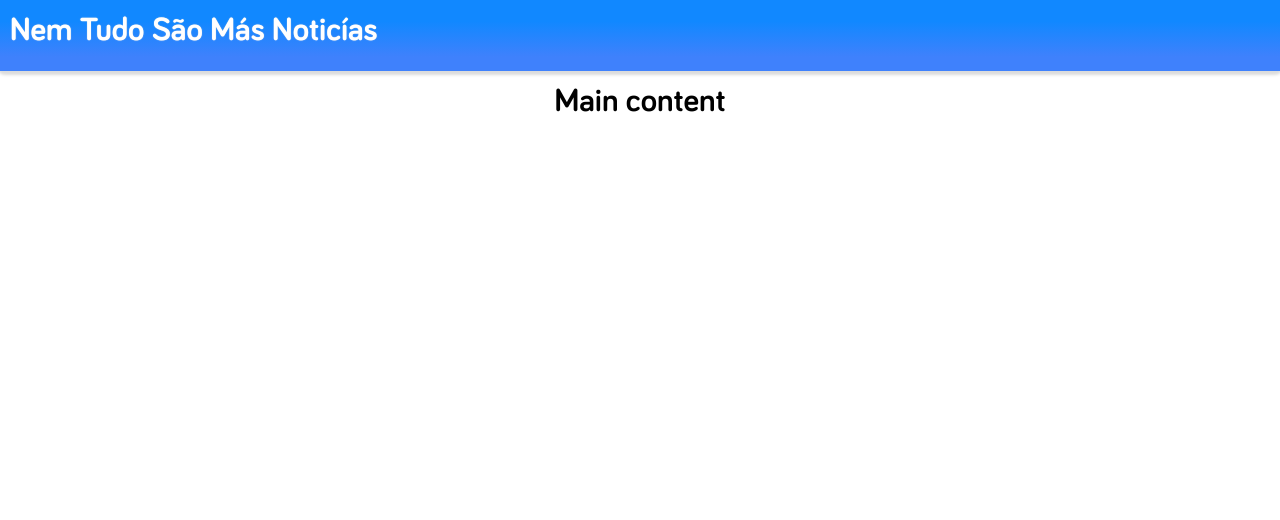
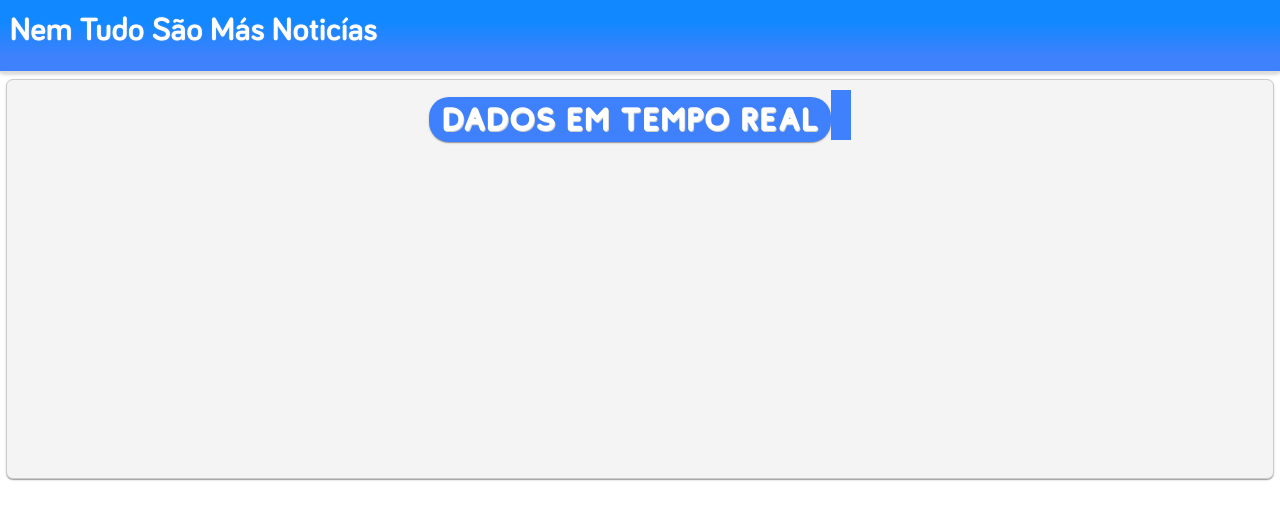
Before and after one commit to DavidLuna0/noteverythingisbadnews, a React (Create React App) app: page / in a window 1280 px wide. Shown: the top 520 px of the page. Built offline with nearby package versions, Linux system fonts and the light colour scheme; no server answers.

Commit message:
Ceating styles to the main content component

```diff
--- a/src/App.css
+++ b/src/App.css
@@ -12,27 +12,3 @@
     animation: App-logo-spin infinite 20s linear;
   }
 }
-
-.App-header {
-  background-color: #282c34;
-  min-height: 100vh;
-  display: flex;
-  flex-direction: column;
-  align-items: center;
-  justify-content: center;
-  font-size: calc(10px + 2vmin);
-  color: white;
-}
-
-.App-link {
-  color: #61dafb;
-}
-
-@keyframes App-logo-spin {
-  from {
-    transform: rotate(0deg);
-  }
-  to {
-    transform: rotate(360deg);
-  }
-}
--- a/src/assets/fonts/fonts.css
+++ b/src/assets/fonts/fonts.css
@@ -192,3 +192,37 @@
     font-weight: normal;
     src: local('Boston Heavy It'), url('./boston/BostonHeavyIt.woff') format('woff');
     }
+
+    /* Comodo */
+
+
+@font-face {
+  font-family: 'Comodo Regular';
+  font-style: normal;
+  font-weight: normal;
+  src: local('Comodo Regular'), url('./comodo/Comodo Regular.woff') format('woff');
+  }
+
+
+  @font-face {
+  font-family: 'Comodo Rough';
+  font-style: normal;
+  font-weight: normal;
+  src: local('Comodo Rough'), url('./comodo/Comodo Rough.woff') format('woff');
+  }
+
+
+  @font-face {
+  font-family: 'Comodo Stamp';
+  font-style: normal;
+  font-weight: normal;
+  src: local('Comodo Stamp'), url('./comodo/Comodo Stamp.woff') format('woff');
+  }
+
+
+  @font-face {
+  font-family: 'Comodo Vintage';
+  font-style: normal;
+  font-weight: normal;
+  src: local('Comodo Vintage'), url('./comodo/Comodo Vintage.woff') format('woff');
+  }
--- a/src/components/content/index.css
+++ b/src/components/content/index.css
@@ -1,8 +1,48 @@
 .container {
-    margin: auto;
+  display: flex;
+  flex-direction: column;
+  align-items: center;
+  justify-content: center;
+  font-family: "Boston Regular";
 }
 
-.statistics {
-    width: 95%;
-    background-color: antiquewhite;
+.statistics-container {
+  display: flex;
+  justify-content: center;
+  margin-top: 8px;
+  width: 99%;
+  background-color: #f4f4f4;
+  height: 400px;
+  border-radius: 7px;
+  padding: 10px;
+  border: 1px solid #cccccc;
+  box-shadow: 0px 2px 1px -1px rgba(0, 0, 0, 0.2),
+    0px 1px 1px 0px rgba(0, 0, 0, 0.14), 0px 1px 3px 0px rgba(0, 0, 0, 0.12);
 }
+
+.content-title {
+  font-family: "Comodo Regular";
+  color: #ffffff;
+  text-shadow: 0.8px 0.5px #CCCCCC
+}
+
+.txt-border {
+  margin-top: 7px;
+  background-color: #3f81fc;
+  width: fit-content;
+  height: fit-content;
+  padding-top: 5px;
+  padding-bottom: 5px;
+  padding-right: 12px;
+  padding-left: 12px;
+  border-radius: 20px;
+  box-shadow: 0px 2px 1px -1px rgba(0, 0, 0, 0.2),
+    0px 1px 1px 0px rgba(0, 0, 0, 0.14), 0px 1px 3px 0px rgba(0, 0, 0, 0.12);
+}
+
+.data {
+    background-color: #3f81fc;
+    height: 50px;
+    width: 20px;
+
+}
--- a/src/components/content/index.js
+++ b/src/components/content/index.js
@@ -1,13 +1,15 @@
 import React from "react";
 
-// import { Container } from './styles';
+import "./index.css";
 
 export default function Content(props) {
-
   return (
     <div className="container">
-      <h1>Main content</h1>
-      <div className="statistics">
+      <div className="statistics-container">
+        <div className="txt-border">
+          <h1 className="content-title">Dados em tempo real</h1>
+        </div>
+        <div className="data"></div>
       </div>
     </div>
   );
--- a/src/components/header/index.css
+++ b/src/components/header/index.css
@@ -24,7 +24,7 @@ header {
   height: auto;
 }
 
-h1 {
+.title {
   margin-top: 6px;
   font-family: "Bariol Bold";
   font-size: 33px;
--- a/src/components/header/index.js
+++ b/src/components/header/index.js
@@ -7,7 +7,7 @@ export default function Header() {
     <header>
       <div className="overlay">
         <div className="page-title">
-        <h1>Nem Tudo São Más Noticías</h1>
+          <h1 className="title">Nem Tudo São Más Noticías</h1>
         </div>
       </div>
     </header>
```
